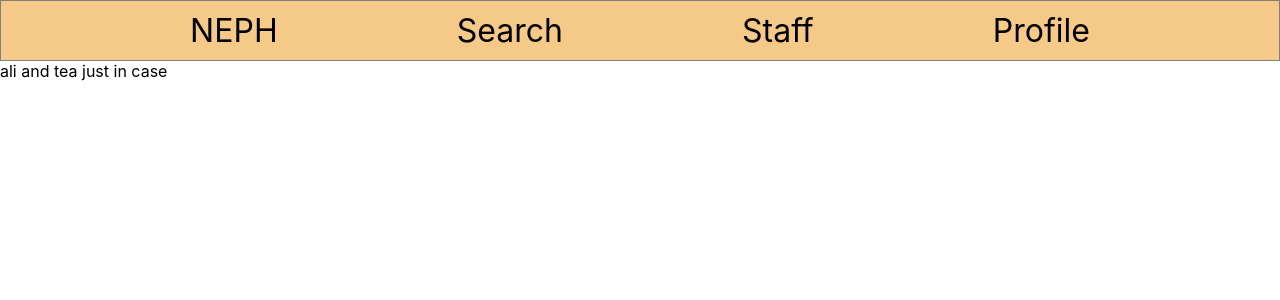
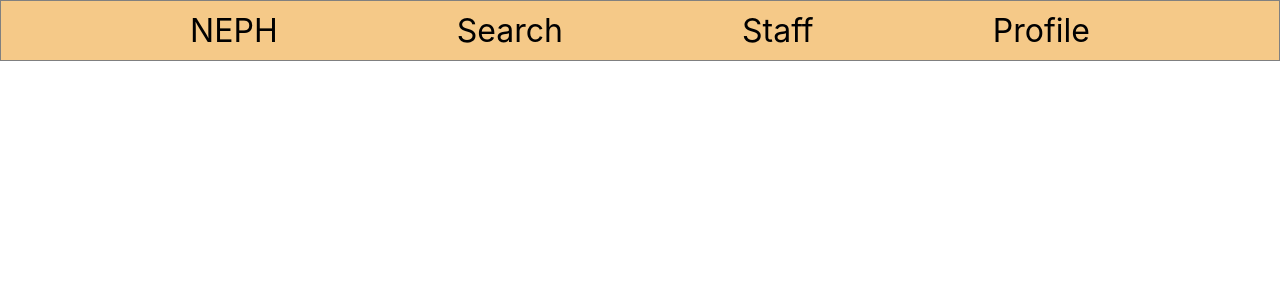
Before and after one commit to ericcnguyen04/neph-company, a React (Create React App) app: page / in a window 1280 px wide. Shown: the top 300 px of the page. Built offline with nearby package versions, Linux system fonts and the light colour scheme.

Commit message:
removed ali and tea

```diff
--- a/src/App.js
+++ b/src/App.js
@@ -11,7 +11,6 @@ function App() {
   return (
     <Router>
       <Navbar />
-      ali and tea just in case
 
       <Routes>
         {/* home page / feed */}
```
